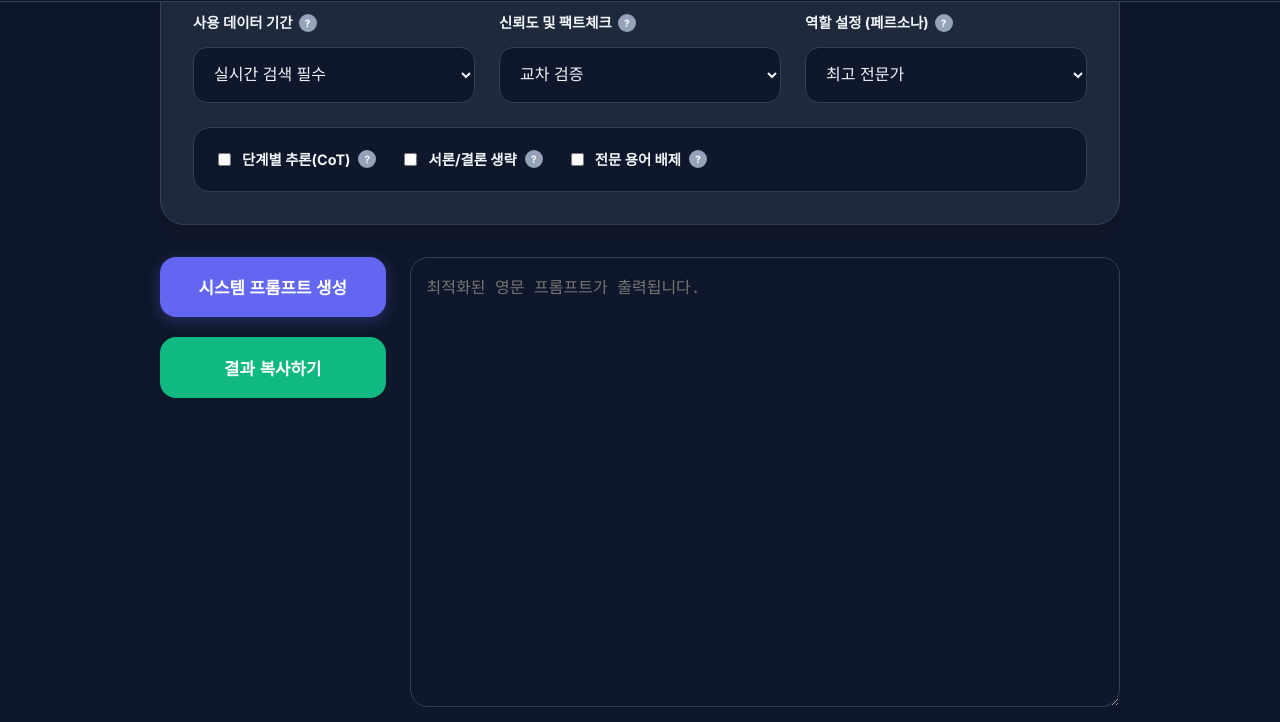
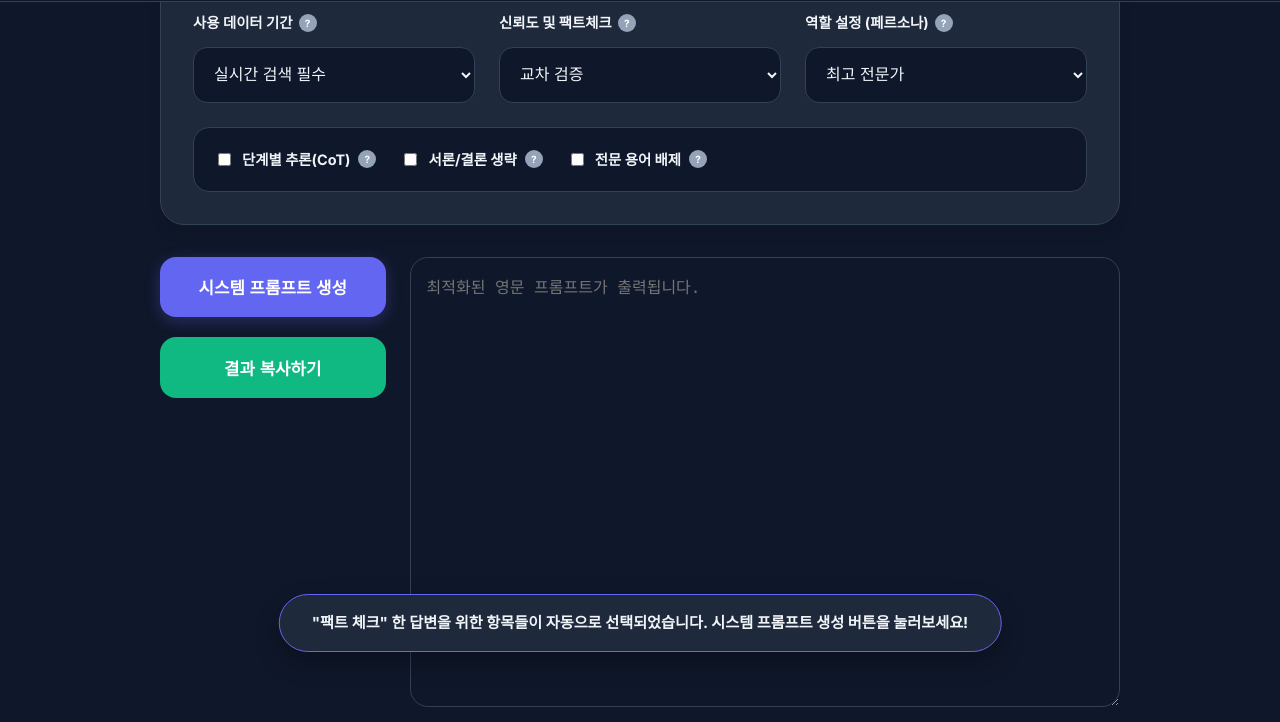
Before and after one commit to eonryeol/project_promptgen, a plain HTML site: page index.html in a window 1280 px wide. Both pictures are taken after a click on the button "🌐 팩트 체크 중심". Shown: the part 1562-2284 px from the top of the page. Drawn offline with Linux system fonts and the light colour scheme; a web font is replaced by a local one.

Commit message:
feat: add quick preset popup and persistent button selection state

```diff
--- a/index.html
+++ b/index.html
@@ -126,7 +126,40 @@
             cursor: pointer; font-size: 0.85rem; font-weight: 700; transition: 0.2s;
         }
         .preset-btn:hover { border-color: var(--primary); color: var(--primary); }
+        .preset-btn.active-preset {
+            border-color: var(--primary);
+            background-color: rgba(99, 102, 241, 0.1);
+            color: var(--primary);
+            box-shadow: 0 0 0 2px rgba(99, 102, 241, 0.2);
+        }
         .reset-btn { border-color: var(--danger); color: var(--danger); }
+
+        /* Preset Popup Styling */
+        .preset-popup {
+            position: fixed;
+            bottom: 50px;
+            left: 50%;
+            transform: translateX(-50%);
+            background-color: var(--card-bg);
+            color: var(--text-main);
+            padding: 1rem 2rem;
+            border-radius: 99px;
+            border: 1px solid var(--primary);
+            box-shadow: 0 10px 25px rgba(0,0,0,0.3);
+            z-index: 3000;
+            font-weight: 700;
+            font-size: 0.95rem;
+            opacity: 0;
+            pointer-events: none;
+            transition: opacity 0.5s, transform 0.5s;
+            text-align: center;
+            white-space: nowrap;
+        }
+        .preset-popup.show {
+            opacity: 1;
+            transform: translateX(-50%) translateY(-20px);
+        }
+
         .reset-btn:hover { background-color: var(--danger); color: white; }
 
         textarea, input[type="text"], select {
@@ -454,6 +487,8 @@
     <p class="copyright">© 2026 LLMGO Engine. Memory Enabled.</p>
 </footer>
 
+<div id="presetPopup" class="preset-popup"></div>
+
 <script>
     const translations = {
         ko: {
@@ -562,6 +597,7 @@
         document.getElementById('timeframe').value = ""; document.getElementById('credibility').value = ""; document.getElementById('role').value = "Expert";
         document.getElementById('manualRoleInput').value = ""; document.getElementById('cotCheck').checked = false; document.getElementById('noIntroCheck').checked = false;
         document.getElementById('noJargonCheck').checked = false; document.getElementById('exampleType').value = "custom"; document.getElementById('exampleInput').value = "";
+        document.querySelectorAll('.preset-btn').forEach(btn => btn.classList.remove('active-preset'));
         handleRoleChange(); savePrefs();
     }
 
@@ -581,6 +617,7 @@
         document.getElementById('noJargonCheck').checked = false;
         document.getElementById('exampleType').value = "custom";
         document.getElementById('exampleInput').value = "";
+        document.querySelectorAll('.preset-btn').forEach(btn => btn.classList.remove('active-preset'));
         handleRoleChange(); validateTaskInput(); savePrefs();
     }
 
@@ -604,6 +641,20 @@
 
     document.addEventListener('click', () => document.querySelectorAll('.tooltip-box').forEach(t => t.style.display = 'none'));
 
+    function showPresetPopup(presetName) {
+        const popup = document.getElementById('presetPopup');
+        const msg = currentLang === 'ko'
+            ? `"${presetName}" 한 답변을 위한 항목들이 자동으로 선택되었습니다. 시스템 프롬프트 생성 버튼을 눌러보세요!`
+            : `Items for "${presetName}" answers have been automatically selected. Click Generate Prompt!`;
+        popup.innerText = msg;
+        popup.classList.add('show');
+
+        if (window.presetTimeout) clearTimeout(window.presetTimeout);
+        window.presetTimeout = setTimeout(() => {
+            popup.classList.remove('show');
+        }, 3000);
+    }
+
     function applyPreset(type) {
         const presets = {
             fact: { tf: 'realtime', cr: 'Cross-reference multiple sources.', tone: 'Analytical', style: 'Journalistic' },
@@ -617,6 +668,21 @@
                 const el = document.getElementById(k === 'tf' ? 'timeframe' : k === 'cr' ? 'credibility' : k === 'aud' ? 'audience' : k === 'cot' ? 'cotCheck' : k === 'nj' ? 'noJargonCheck' : k);
                 if (el) el.type === 'checkbox' ? el.checked = p[k] : el.value = p[k];
             });
+
+            // Handle active button state
+            document.querySelectorAll('.preset-btn').forEach(btn => btn.classList.remove('active-preset'));
+            let btnId = '';
+            let presetName = '';
+            if (type === 'fact') { btnId = 'btnFact'; presetName = currentLang === 'ko' ? '팩트 체크' : 'Fact-Check'; }
+            else if (type === 'easy') { btnId = 'btnEasy'; presetName = currentLang === 'ko' ? '이해하기 쉬운' : 'Easy Explainer'; }
+            else if (type === 'expert') { btnId = 'btnExpert'; presetName = currentLang === 'ko' ? '전문가 심층 분석' : 'Deep Analysis'; }
+            else if (type === 'creative') { btnId = 'btnCreative'; presetName = currentLang === 'ko' ? '창의적 스토리텔링' : 'Storytelling'; }
+
+            if (btnId) {
+                document.getElementById(btnId).classList.add('active-preset');
+                showPresetPopup(presetName);
+            }
+
             handleRoleChange(); savePrefs();
             document.getElementById('bottom-target').scrollIntoView({ behavior: 'smooth' });
             const btn = document.getElementById('convertBtn');
```
